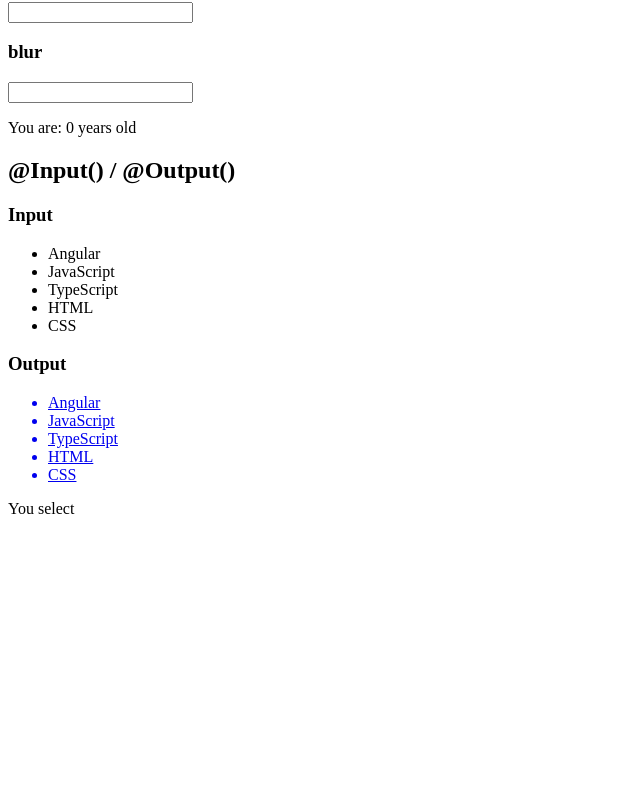
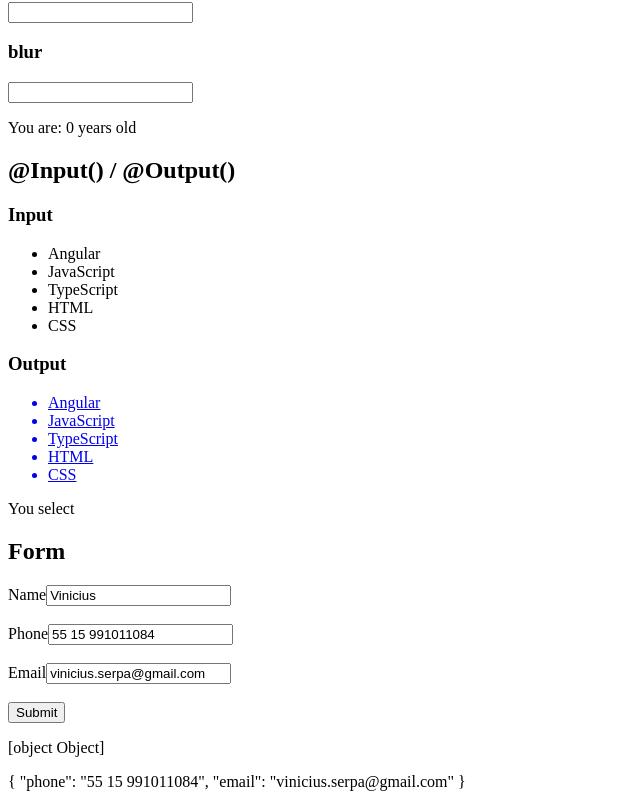
Before and after one commit to vinicius-serpa/poc-angular-2, an Angular app in the folder products-ui/: page / in a window 1280 px wide. Shown: the part 2034-2841 px from the top of the page, without its empty margins (0-640 px from the left). Before the commit the page ends 2568 px from the top, so only its background shows below. Built offline with nearby package versions, Linux system fonts and the light colour scheme.

Commit message:
component to show angular form features

```diff
--- a/products-ui/src/app/app.component.html
+++ b/products-ui/src/app/app.component.html
@@ -21,3 +21,4 @@
 <app-event-binding></app-event-binding>
 <app-input-output [menu]="development" (selectedName)="getValue($event)"></app-input-output>
 <p>You select {{value}}</p>
+<app-form></app-form>
--- a/products-ui/src/app/app.module.ts
+++ b/products-ui/src/app/app.module.ts
@@ -17,6 +17,7 @@
 import { NgContentComponent } from './ng-content/ng-content.component';
 import { EventBindingComponent } from './event-binding/event-binding.component';
 import { InputOutputComponent } from './input-output/input-output.component';
+import { FormComponent } from './form/form.component';
 
 @NgModule({
   declarations: [
@@ -32,7 +33,8 @@
     NgStyleComponent,
     NgContentComponent,
     EventBindingComponent,
-    InputOutputComponent
+    InputOutputComponent,
+    FormComponent
   ],
   imports: [
     BrowserModule,
--- /dev/null
+++ b/products-ui/src/app/form/contact.ts
@@ -0,0 +1,9 @@
+export class Contact {
+
+    constructor(
+        public name: string,
+        public phone: string,
+        public email: string
+    ) { }
+
+}
--- /dev/null
+++ b/products-ui/src/app/form/form.component.html
@@ -0,0 +1,38 @@
+<h2>Form</h2>
+
+<form #myForm="ngForm" (ngSubmit)="sendData()">
+  <div>
+    <label for="name">Name</label>
+    <input type="text" id="name" name="name" [(ngModel)]="contact.name" #name="ngModel" required>
+    <div [hidden]="name.valid || name.pristine">
+      <p>Name is required</p>
+    </div>
+  </div>
+  <br>
+
+  <div ngModelGroup="allContacts" #allContacts="ngModelGroup">
+    <div>
+      <label for="phone">Phone</label>
+      <input type="text" id="phone" name="phone" [(ngModel)]="contact.phone" #phone="ngModel" required>
+      <div *ngIf="phone.invalid && phone.dirty">
+        <p>Phone is required</p>
+      </div>
+    </div>
+    <br>
+    <div>
+      <label for="email">Email</label>
+      <input type="text" id="email" name="email" [(ngModel)]="contact.email" #email="ngModel">
+      <div [hidden]="email.pristine">
+        <p>Content was changed</p>
+      </div>
+      <div *ngIf="email.touched">
+        <p>Click out of the field</p>
+      </div>
+    </div>
+  </div>
+  <br>
+  <button type="submit" [disabled]="myForm.form.invalid">Submit</button>
+</form>
+
+<p>{{allContacts}}</p>
+<p>{{allContacts.value | json}}</p>
--- /dev/null
+++ b/products-ui/src/app/form/form.component.ts
@@ -0,0 +1,25 @@
+import { Component, OnInit } from '@angular/core';
+
+import { Contact } from './contact';
+
+@Component({
+  selector: 'app-form',
+  templateUrl: './form.component.html',
+  styleUrls: ['./form.component.css']
+})
+export class FormComponent implements OnInit {
+
+  contact = new Contact('Vinicius', '55 15 991011084', 'vinicius.serpa@gmail.com');
+
+  constructor() { }
+
+  ngOnInit() {
+  }
+
+  sendData() {
+    alert('name: ' + this.contact.name);
+    alert('phone: ' + this.contact.phone);
+    alert('email: ' + this.contact.email);
+  }
+
+}
```
Also changed, not shown: products-ui/src/app/form/form.component.css (added), 1 other file (tests, documents, lock files or other folders).
